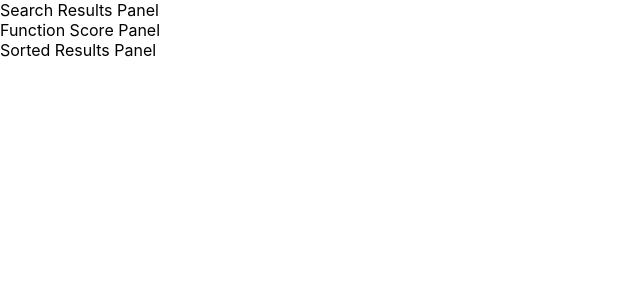
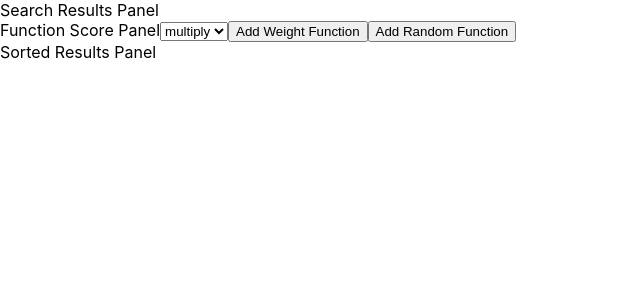
Before and after one commit to yulianovdey/function-score-visualizer, a React (Create React App) app: page / in a window 1280 px wide. Shown: the top 300 px of the page, without its empty margins (0-640 px from the left). Built offline with nearby package versions, Linux system fonts and the light colour scheme.

Commit message:
add some basic types and a score mode

```diff
--- a/src/FunctionScorePanel/FunctionScorePanel.tsx
+++ b/src/FunctionScorePanel/FunctionScorePanel.tsx
@@ -1,7 +1,97 @@
-import React from 'react';
+import React, { useState } from 'react';
+import ScoreModeSelector from '../ScoreModeSelector/ScoreModeSelector';
+import ScoreMode from 'ScoreMode';
+import SearchResult from 'SearchResult';
+
+function randomInt(min: number, max: number) {
+  min = Math.ceil(min);
+  max = Math.floor(max);
+  return Math.floor(Math.random() * (max - min)) + min;
+}
+
+interface FunctionType {
+  calculateScore(results: SearchResult[]): number;
+}
+
+interface WeightFunction extends FunctionType {
+  weight: number
+}
+
+interface RandomScoreFunction extends FunctionType {
+
+}
+
+function RandomScoreFunctionFactory(): RandomScoreFunction {
+  return {
+    calculateScore() {
+      return randomInt(1, 100);
+    }
+  };
+}
+
+function WeightFunctionFactory(weight: number): WeightFunction {
+  return {
+    weight,
+    calculateScore() {
+      return this.weight;
+    }
+  };
+}
+
+function FunctionScoreDefinitionFactory(scoreMode: ScoreMode) {
+  return { scoreMode };
+}
+
+const result = FunctionScoreDefinitionFactory(ScoreMode.Average);
+
+console.log(result.scoreMode);
+
+interface FunctionDefinition {
+  name: string,
+  instance: FunctionType,
+}
 
 function FunctionScorePanel() {
-    return <div>Function Score Panel</div>;
+  const [functionDefinitions, setFunctionDefinitions] = useState<FunctionDefinition[]>([]);
+
+  function onScoreModeChanged(newMode: string) {
+    let score = 0;
+
+    const results = [
+      { score: randomInt(1, 100) },
+      { score: randomInt(1, 100) },
+      { score: randomInt(1, 100) },
+      { score: randomInt(1, 100) },
+    ];
+
+    const scores = functionDefinitions.map(functionDefinition => functionDefinition.instance.calculateScore(results));
+
+    if (newMode === ScoreMode.Max) {
+      score = Math.max(...scores);
+    } else if (newMode === ScoreMode.Min) {
+      score = Math.min(...scores);
+    } else if (newMode === ScoreMode.First) {
+      score = scores[0];
+    } else if (newMode === ScoreMode.Sum) {
+      score = scores.reduce((a, b) => a + b);
+    } else if (newMode === ScoreMode.Multiply) {
+      score = scores.reduce((a, b) => a * b);
+    } else if (newMode === ScoreMode.Average) {
+      score = Math.floor(scores.reduce((a, b) => a + b) / scores.length);
+    }
+
+    console.log(score);
+  }
+
+  return (
+    <div>
+      Function Score Panel
+      {functionDefinitions.map((_, index) => <div key={index}>this is a definition</div>)}
+      <ScoreModeSelector onScoreModeChanged={onScoreModeChanged}></ScoreModeSelector>
+      <button onClick={() => setFunctionDefinitions(functionDefinitions.concat({ name: 'weight', instance: WeightFunctionFactory(randomInt(1, 100))}))}>Add Weight Function</button>
+      <button onClick={() => setFunctionDefinitions(functionDefinitions.concat({ name: 'random', instance: RandomScoreFunctionFactory()}))}>Add Random Function</button>
+    </div>
+  );
 }
 
 export default FunctionScorePanel;
--- /dev/null
+++ b/src/ScoreMode.ts
@@ -0,0 +1,10 @@
+enum ScoreMode {
+  Multiply = 'multiply',
+  Sum = 'sum',
+  Average = 'avg',
+  First = 'first',
+  Max = 'max',
+  Min = 'min',
+}
+
+export default ScoreMode;
--- /dev/null
+++ b/src/ScoreModeSelector/ScoreModeSelector.tsx
@@ -0,0 +1,12 @@
+import React from 'react';
+import ScoreMode from 'ScoreMode';
+
+function ScoreModeSelector(props: { onScoreModeChanged: (newMode: string) => void }) {
+  return (
+    <select onChange={(evt) => props.onScoreModeChanged(evt.target.value)}>
+      {Object.values(ScoreMode).map(value => <option key={value} value={value}>{value}</option>)}
+    </select>
+  );
+}
+
+export default ScoreModeSelector;
--- /dev/null
+++ b/src/SearchResult.ts
@@ -0,0 +1,5 @@
+interface SearchResult {
+  score: number
+}
+
+export default SearchResult;
--- a/src/SearchResultsPanel/SearchResultsPanel.tsx
+++ b/src/SearchResultsPanel/SearchResultsPanel.tsx
@@ -1,7 +1,9 @@
 import React from 'react';
 
 function SearchResultsPanel() {
-    return <div>Search Results Panel</div>;
+  return (
+    <div>Search Results Panel</div>
+  );
 }
 
 export default SearchResultsPanel;
```
